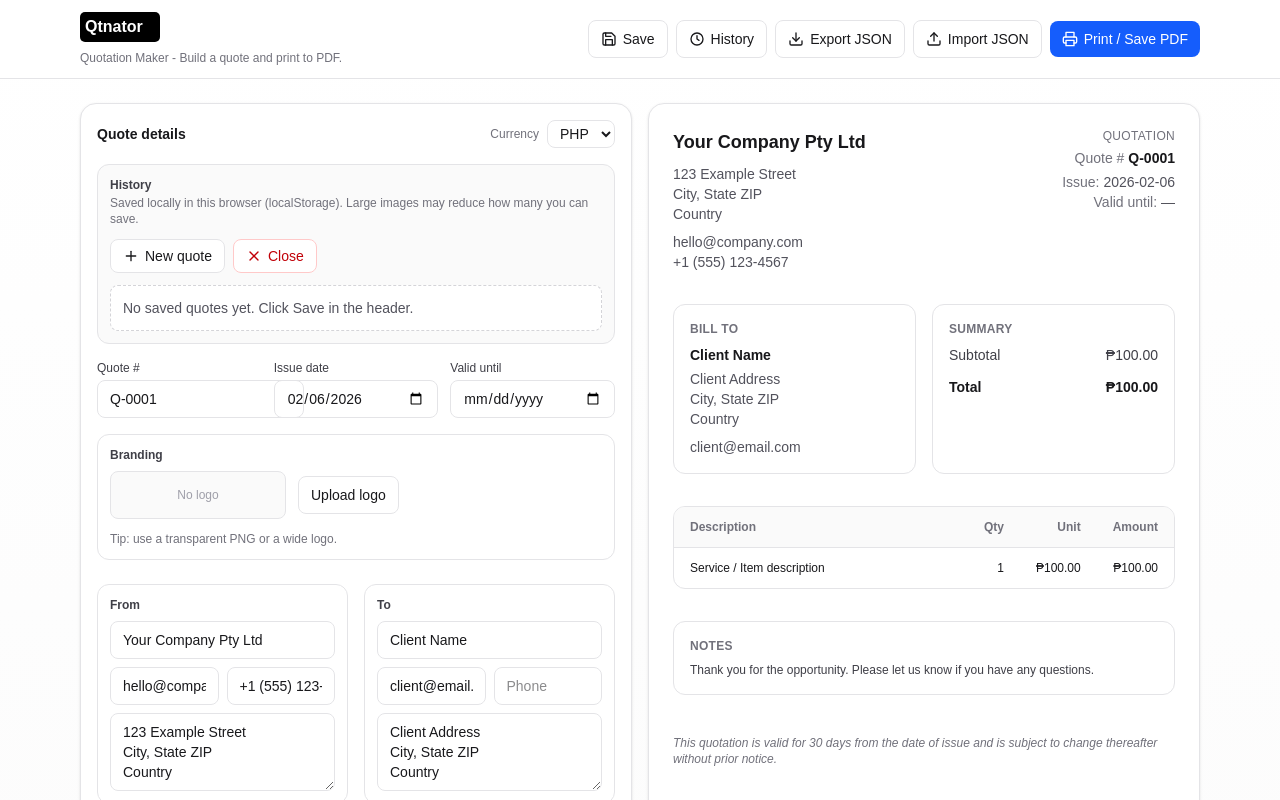
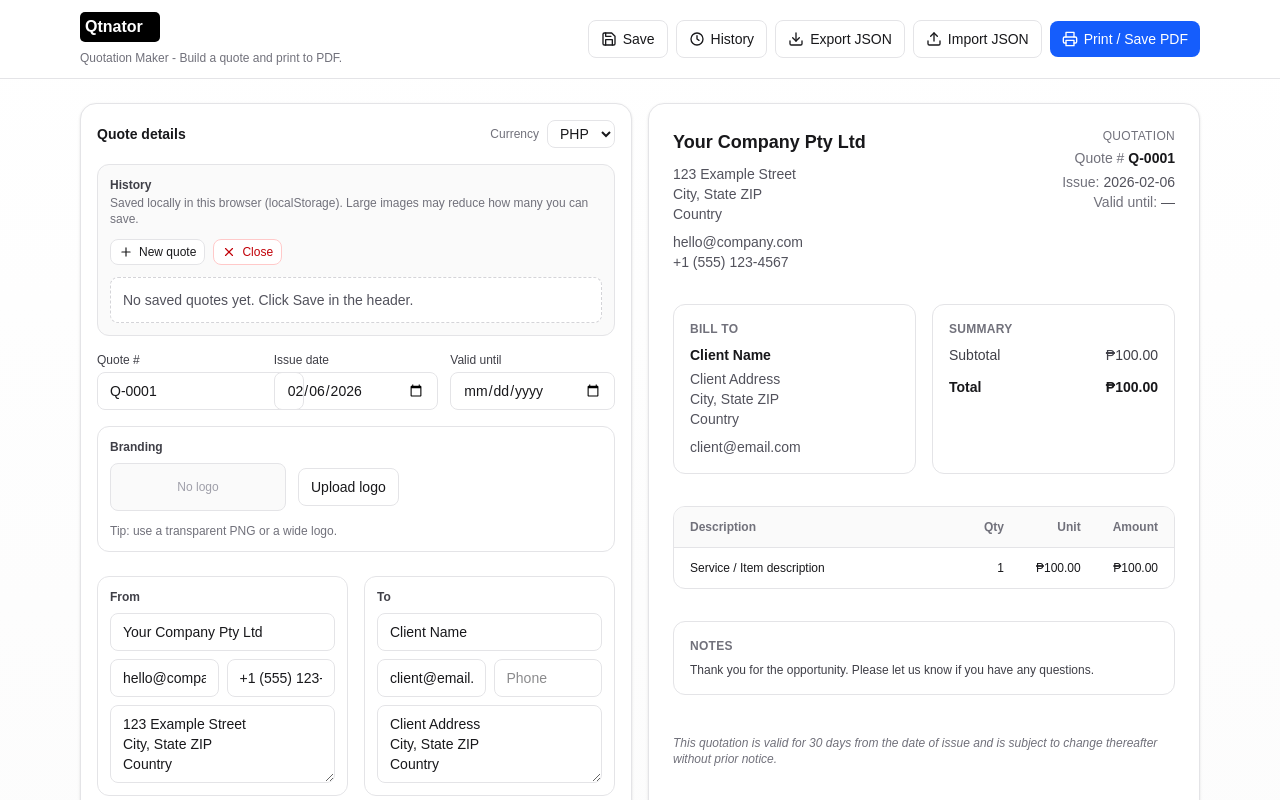
Before and after one commit to johnperricruz/quotation-maker, a Next.js app: page / in a window 1280 px wide. Both pictures are taken after a click on the button "History". Shown: the top 800 px of the page. Built offline with nearby package versions, Linux system fonts and the light colour scheme.

Commit message:
Button adjustments

```diff
--- a/src/app/page.tsx
+++ b/src/app/page.tsx
@@ -665,6 +665,7 @@ export default function Home() {
 
   const btnSizeHeader = "px-2.5 py-1.5 text-xs sm:px-3 sm:py-2 sm:text-sm";
   const btnSizeSm = "px-3 py-1.5 text-sm";
+  const btnSizeXs = "px-2 py-1 text-xs";
 
   return (
     <div className="min-h-dvh bg-gradient-to-b from-white to-zinc-50 text-sm text-zinc-900">
@@ -799,17 +800,17 @@ export default function Home() {
                   <button
                     type="button"
                     onClick={newQuote}
-                    className={`shrink-0 whitespace-nowrap ${btnSecondary} ${btnSizeSm}`}
+                    className={`shrink-0 whitespace-nowrap ${btnSecondary} ${btnSizeXs}`}
                   >
-                    <IconPlus className="h-4 w-4" />
+                    <IconPlus className="h-3.5 w-3.5" />
                     <span>New quote</span>
                   </button>
                   <button
                     type="button"
                     onClick={() => setShowHistory(false)}
-                    className={`shrink-0 whitespace-nowrap ${btnDanger} ${btnSizeSm}`}
+                    className={`shrink-0 whitespace-nowrap ${btnDanger} ${btnSizeXs}`}
                   >
-                    <IconX className="h-4 w-4" />
+                    <IconX className="h-3.5 w-3.5" />
                     <span>Close</span>
                   </button>
                 </div>
@@ -845,45 +846,45 @@ export default function Home() {
                               : ""}
                           </div>
                         </div>
-                        <div className="flex items-center gap-2">
+                        <div className="flex flex-wrap items-center justify-end gap-2">
                           <button
                             type="button"
                             onClick={() => loadFromHistory(h.id)}
-                            className={`${btnSecondary} ${btnSizeSm}`}
+                            className={`${btnSecondary} ${btnSizeXs}`}
                           >
-                            <IconArrowRight className="h-4 w-4" />
+                            <IconArrowRight className="h-3.5 w-3.5" />
                             <span>Load</span>
                           </button>
                           <button
                             type="button"
                             onClick={() => renameHistoryEntry(h.id)}
-                            className={`${btnSecondary} ${btnSizeSm}`}
+                            className={`${btnSecondary} ${btnSizeXs}`}
                           >
-                            <IconPencil className="h-4 w-4" />
+                            <IconPencil className="h-3.5 w-3.5" />
                             <span>Rename</span>
                           </button>
                           <button
                             type="button"
                             onClick={() => duplicateFromHistory(h.id)}
-                            className={`${btnSecondary} ${btnSizeSm}`}
+                            className={`${btnSecondary} ${btnSizeXs}`}
                           >
-                            <IconCopy className="h-4 w-4" />
+                            <IconCopy className="h-3.5 w-3.5" />
                             <span>Duplicate</span>
                           </button>
                           <button
                             type="button"
                             onClick={() => printFromHistory(h.id)}
-                            className={`${btnSecondary} ${btnSizeSm}`}
+                            className={`${btnSecondary} ${btnSizeXs}`}
                           >
-                            <IconPrinter className="h-4 w-4" />
+                            <IconPrinter className="h-3.5 w-3.5" />
                             <span>Print</span>
                           </button>
                           <button
                             type="button"
                             onClick={() => deleteFromHistory(h.id)}
-                            className={`${btnDanger} ${btnSizeSm}`}
+                            className={`${btnDanger} ${btnSizeXs}`}
                           >
-                            <IconTrash className="h-4 w-4" />
+                            <IconTrash className="h-3.5 w-3.5" />
                             <span>Delete</span>
                           </button>
                         </div>
```
